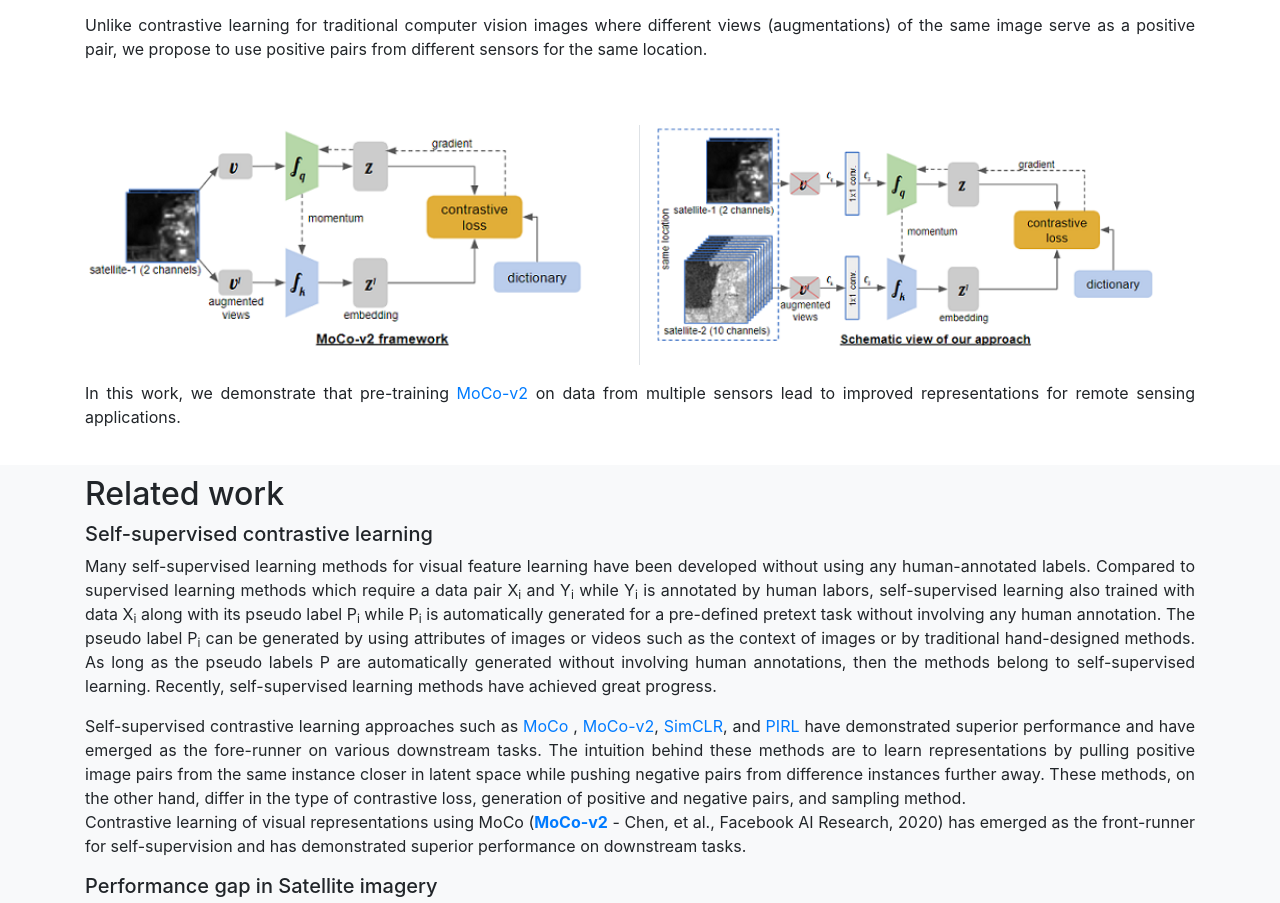
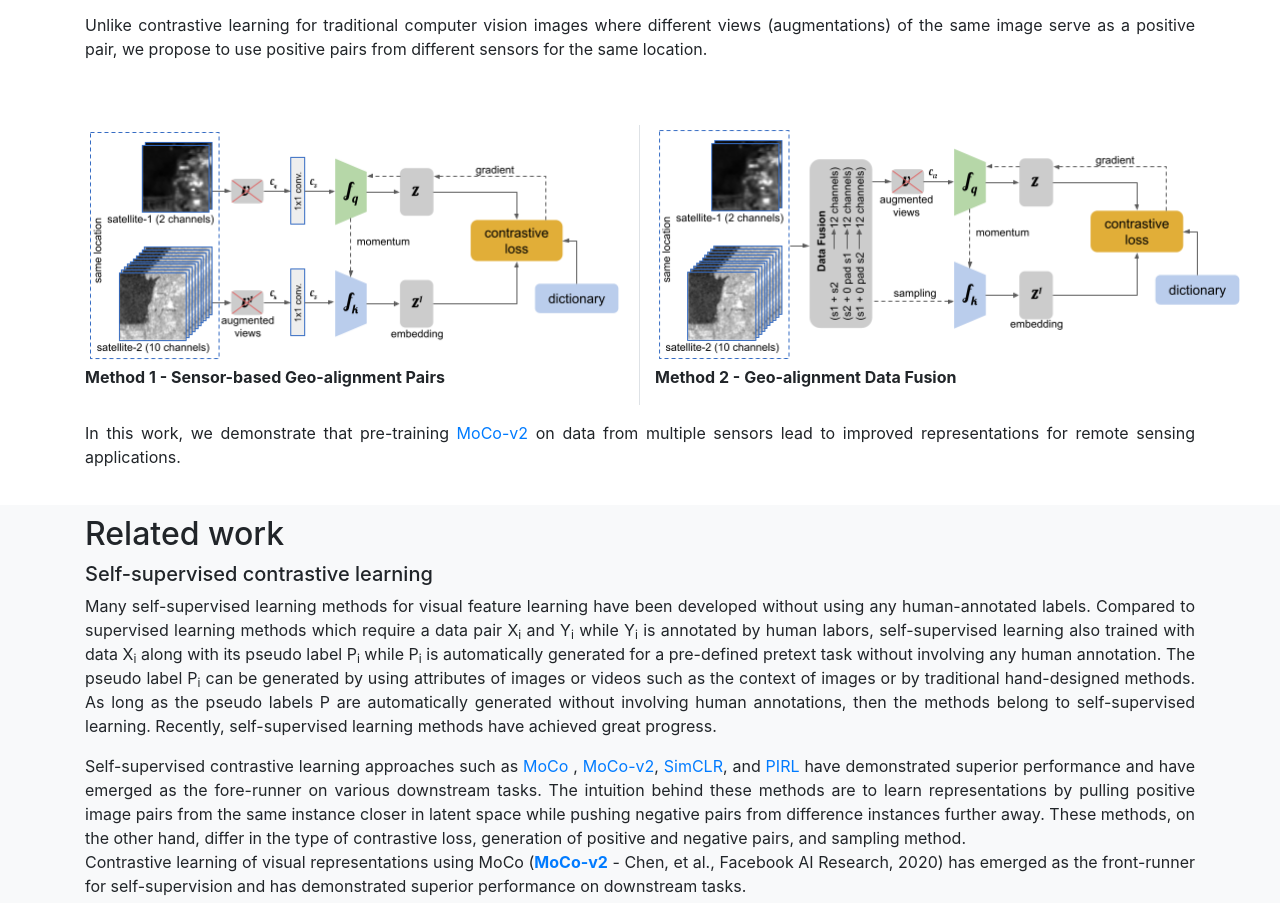
Before and after one commit to Berkeley-Data/hpt, a plain HTML site: page web/index.html in a window 1280 px wide. Shown: the part 926-1829 px from the top of the page. Drawn offline with Linux system fonts and the light colour scheme.

Commit message:
Added architectures for method 1 and 2

```diff
--- a/web/index.html
+++ b/web/index.html
@@ -151,13 +151,18 @@
                            <div class="col-md-6 mx-auto border-right">
 
                               <p>
-                                 <img src="images/moco_framework.png" width="500px" />
+                                 <img src="images/architecture_method1.png" height="240px" /><br>
+                                 <strong>Method 1 - Sensor-based Geo-alignment Pairs</strong>
+
                               </p>
                            </div>
                            <div class="col-md-6 mx-auto ">
 
                               <p>
-                                 <img src="images/current_approach.png" width="500px" />
+                                 <img src="images/architecture_method2.png" height="240px" /><br>
+                                 <strong>Method 2 - Geo-alignment Data Fusion</strong>
+
+
                               </p>
                            </div>
                         </div>
@@ -922,8 +927,9 @@
 
                      </tbody>
                   </table>
-                  <p>We demonstrate similar results finding to sen12ms. </p>
+
                </div>
+               <p>We demonstrate similar results finding to sen12ms. </p>
             </div>
          </div>
       </div>
```
Also changed, not shown: web/images/architecture_method1.png (added), web/images/architecture_method2.png (added).
